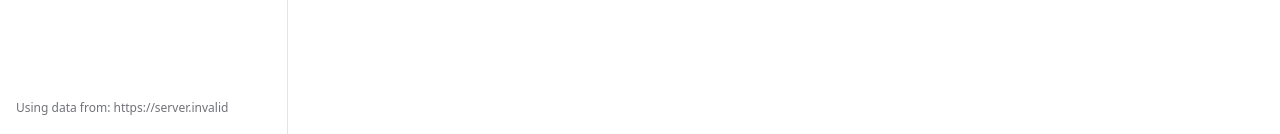
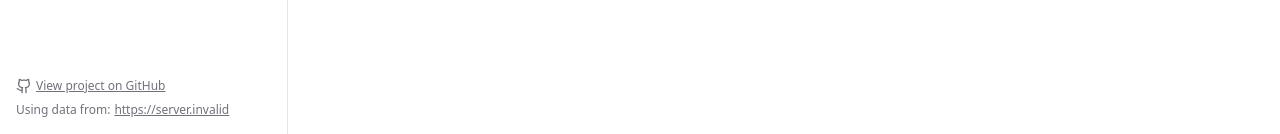
Before and after one commit to michalges/raspberrypi-web-app, a Next.js app: page / in a window 1280 px wide. Shown: the part 666-800 px from the top of the page. Built offline with nearby package versions, Linux system fonts and the light colour scheme; no server answers.

Commit message:
add view on github button

```diff
--- a/src/components/sidebar.tsx
+++ b/src/components/sidebar.tsx
@@ -3,7 +3,8 @@
 import { SidebarButton } from "./sidebar-button";
 import { useSidebarContext } from "@/contexts/sidebar-context";
 import { API_URL } from "@/lib/constants";
-import { Cpu, HardDrive, MemoryStick, Thermometer, LayoutGrid } from "lucide-react";
+import { Cpu, HardDrive, MemoryStick, Thermometer, LayoutGrid, Link2, Github } from "lucide-react";
+import Link from "next/link";
 import { usePathname } from "next/navigation";
 import { useEffect, useState } from "react";
 
@@ -82,9 +83,24 @@ export function Sidebar() {
                     toggle={toggle}
                 />
                 <div className="flex-grow"></div>
-                <div className="w-full p-2">
-                    <span className="text-muted-foreground text-xs whitespace-nowrap">
-                        Using data from: {API_URL}
+                <div className="w-full space-y-2 p-2">
+                    <Link
+                        href="https://github.com/michalges/raspberrypi-web-app"
+                        target="_blank"
+                        className="text-muted-foreground flex flex-row gap-x-1 text-xs whitespace-nowrap underline"
+                    >
+                        <Github className="h-4 w-4" />
+                        View project on GitHub
+                    </Link>
+                    <span className="text-muted-foreground flex flex-row gap-x-1 text-xs whitespace-nowrap">
+                        Using data from:
+                        <Link
+                            href={API_URL}
+                            target="_blank"
+                            className="text-muted-foreground flex flex-row gap-x-1 text-xs whitespace-nowrap underline"
+                        >
+                            {API_URL}
+                        </Link>
                     </span>
                 </div>
             </aside>
```
